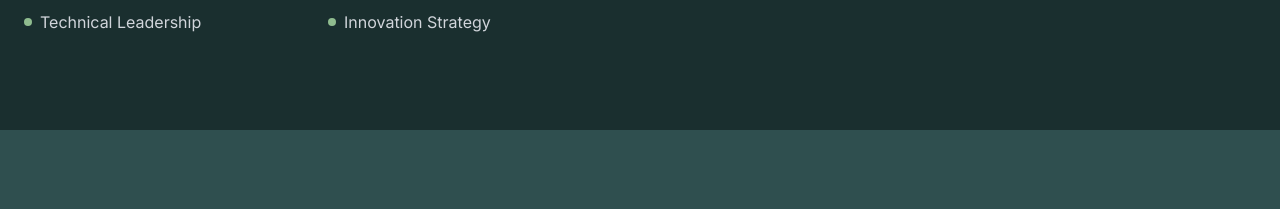
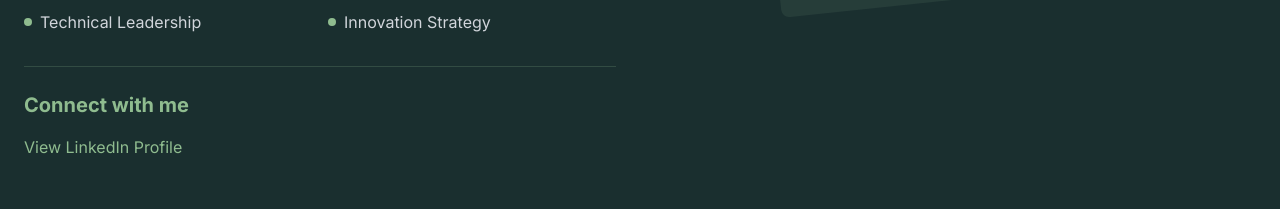
Before and after one commit to sylvesterdas/resume, a Next.js app: page / in a window 1280 px wide. Shown: the part 1588-1797 px from the top of the page. Built offline with nearby package versions, Linux system fonts and the light colour scheme; no server answers.

Commit message:
feat: added linkedin badge

```diff
--- a/src/app/layout.js
+++ b/src/app/layout.js
@@ -4,6 +4,7 @@ import { Inter } from 'next/font/google'
 import { Metadata } from 'next';
 import { siteConfig } from '@/config/seo';
 import { generatePersonJsonLd } from '@/lib/generateJsonLd';
+import Script from 'next/script'
 import './globals.css'
 
 const inter = Inter({ subsets: ['latin'] })
@@ -40,6 +41,12 @@ export default function RootLayout({ children }) {
         <Navigation />
         {children}
         <Analytics />
+
+        {/* LinkedIn Badge Script */}
+        <Script
+          src="https://platform.linkedin.com/badges/js/profile.js"
+          strategy="afterInteractive"
+        />
       </body>
     </html>
   )
--- a/src/components/sections/About.js
+++ b/src/components/sections/About.js
@@ -1,6 +1,7 @@
-'use client'
-import { motion } from 'framer-motion'
-import Image from 'next/image'
+"use client";
+import { motion } from "framer-motion";
+import Image from "next/image";
+import LinkedInBadge from "@/components/ui/LinkedInBadge";
 
 export default function About() {
   return (
@@ -20,32 +21,49 @@ export default function About() {
         </motion.h2>
 
         <div className="grid md:grid-cols-2 gap-12 items-center">
-          {/* Content section remains the same */}
+          {/* Content section */}
           <div className="space-y-8">
             <div className="space-y-4">
-        <h3 className="text-2xl font-bold text-[#8FBC8F]">Professional Overview</h3>
+              <h3 className="text-2xl font-bold text-[#8FBC8F]">
+                Professional Overview
+              </h3>
               <p className="text-gray-300 leading-relaxed">
-          As a Senior Software Engineer specializing in enterprise solutions, I bring extensive experience in architecting and delivering scalable applications that drive business transformation. With deep expertise in MEAN/MERN stack development, I focus on creating high-performance systems that adapt to evolving business needs while maintaining exceptional code quality and user experience.
+                As a Senior Software Engineer specializing in enterprise
+                solutions, I bring extensive experience in architecting and
+                delivering scalable applications that drive business
+                transformation. With deep expertise in MEAN/MERN stack
+                development, I focus on creating high-performance systems that
+                adapt to evolving business needs while maintaining exceptional
+                code quality and user experience.
               </p>
             </div>
 
             <div className="space-y-4">
-        <h3 className="text-2xl font-bold text-[#8FBC8F]">Technical Philosophy</h3>
+              <h3 className="text-2xl font-bold text-[#8FBC8F]">
+                Technical Philosophy
+              </h3>
               <p className="text-gray-300 leading-relaxed">
-          My approach combines strategic system design with practical implementation expertise. I believe in building solutions that not only meet current requirements but are also engineered for future scalability. Through my experience with cloud platforms and modern development frameworks, I deliver robust applications that provide measurable business value.
+                My approach combines strategic system design with practical
+                implementation expertise. I believe in building solutions that
+                not only meet current requirements but are also engineered for
+                future scalability. Through my experience with cloud platforms
+                and modern development frameworks, I deliver robust applications
+                that provide measurable business value.
               </p>
             </div>
 
             <div className="space-y-4">
-        <h3 className="text-2xl font-bold text-[#8FBC8F]">Core Competencies</h3>
+              <h3 className="text-2xl font-bold text-[#8FBC8F]">
+                Core Competencies
+              </h3>
               <div className="grid grid-cols-2 gap-4">
                 {[
-            'Enterprise Architecture',
-            'Cloud Solutions',
-            'System Integration',
-            'Performance Optimization',
-            'Technical Leadership',
-            'Innovation Strategy'
+                  "Enterprise Architecture",
+                  "Cloud Solutions",
+                  "System Integration",
+                  "Performance Optimization",
+                  "Technical Leadership",
+                  "Innovation Strategy",
                 ].map((skill, index) => (
                   <motion.div
                     key={index}
@@ -55,15 +73,35 @@ export default function About() {
                     viewport={{ once: true }}
                     transition={{ delay: 0.1 * index }}
                   >
-                    <span className="w-2 h-2 bg-[#8FBC8F] rounded-full"/>
+                    <span className="w-2 h-2 bg-[#8FBC8F] rounded-full" />
                     <span>{skill}</span>
                   </motion.div>
                 ))}
               </div>
             </div>
+
+            {/* LinkedIn Badge Section */}
+            <motion.div
+              initial={{ opacity: 0, y: 20 }}
+              whileInView={{ opacity: 1, y: 0 }}
+              viewport={{ once: true }}
+              transition={{ delay: 0.8 }}
+              className="pt-6 border-t border-[#8FBC8F]/20"
+            >
+              <h3 className="text-xl font-bold text-[#8FBC8F] mb-4">
+                Connect with me
+              </h3>
+              <div className="linkedin-badge-wrapper">
+                <LinkedInBadge
+                  profileUrl="sylvesterdas"
+                  size="medium"
+                  theme="dark"
+                />
+              </div>
+            </motion.div>
           </div>
 
-          {/* Updated image container */}
+          {/* Image section */}
           <motion.div
             initial={{ opacity: 0, x: 20 }}
             whileInView={{ opacity: 1, x: 0 }}
@@ -87,5 +125,5 @@ export default function About() {
         </div>
       </div>
     </section>
-  )
+  );
 }
--- /dev/null
+++ b/src/components/ui/LinkedInBadge.js
@@ -0,0 +1,39 @@
+"use client";
+import { useEffect } from "react";
+
+export default function LinkedInBadge({
+  profileUrl,
+  size = "large",
+  locale = "en_US",
+  theme = "dark",
+}) {
+  useEffect(() => {
+    // Reinitialize LinkedIn badges after component mounts
+    if (window.LI && window.LI.NET && window.LI.NET.profileBadge) {
+      window.LI.NET.profileBadge.render();
+    }
+  }, []);
+
+  return (
+    <div className="linkedin-badge-container">
+      <div
+        className="LI-profile-badge"
+        data-version="v1"
+        data-size={size}
+        data-locale={locale}
+        data-type="horizontal"
+        data-theme={theme}
+        data-vanity={profileUrl}
+      >
+        <a
+          className="LI-simple-link text-[#8FBC8F] hover:text-[#8FBC8F]/80 transition-colors"
+          href={`https://www.linkedin.com/in/${profileUrl}?trk=profile-badge`}
+          target="_blank"
+          rel="noopener noreferrer"
+        >
+          View LinkedIn Profile
+        </a>
+      </div>
+    </div>
+  );
+}
```
Lines whose indentation alone changed are shown as unchanged.
